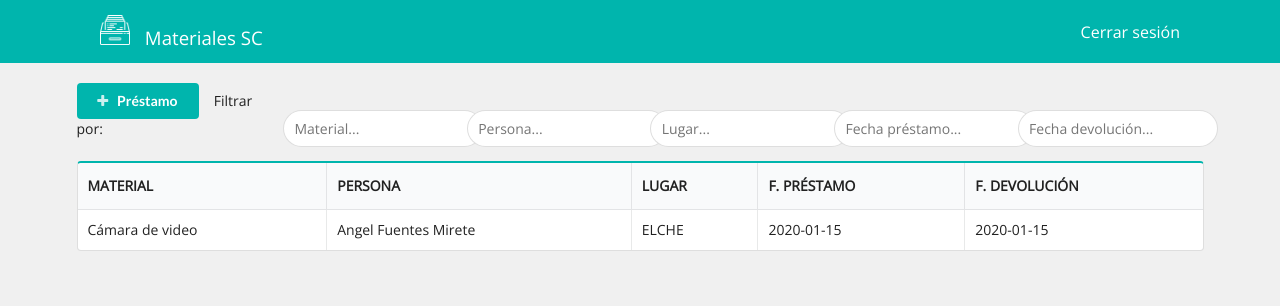
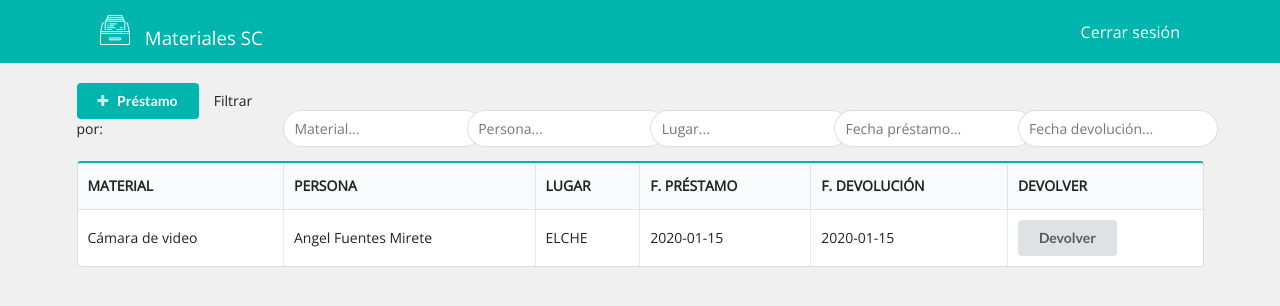
Before and after one commit to manutepowa/Material, a PHP site: page /views/listar.php in a window 1280 px wide. Shown: the top 306 px of the page. Run offline with PHP 8.4, Linux system fonts and the light colour scheme; the visitor is signed in with stand-in values (Sample User, id 1); data comes from the database, SQL or seed files in the repository; tables that the repository leaves empty hold one stand-in row (values such as "Sample post").

Commit message:
primeros cambios en la devolucion

```diff
--- a/site_map/js/main.js
+++ b/site_map/js/main.js
@@ -18,13 +18,13 @@ $(document).ready(function(){
 		;
 	});
 
-	$(document).on('click', 'tr', function(event) {
-		console.log($(this).data('value'));
-		$('#modal-mod-prest')
-			.modal({blurring:true})
-			.modal('show')
-		;
-	});
+	// $(document).on('click', 'tr', function(event) {
+	// 	console.log($(this).data('value'));
+	// 	$('#modal-mod-prest')
+	// 		.modal({blurring:true})
+	// 		.modal('show')
+	// 	;
+	// });
 
 	$(document).on('click', '.results', function(){
 		var desc = $(this).parents('.search').siblings('.content').find('.description');
@@ -214,6 +214,7 @@ $(document).ready(function(){
 								+"<td>"+p[j][3]+"</td>"
 								+"<td>"+p[j][4]+"</td>"
 								+"<td>"+fDev+"</td>"
+								+"<td><input type='hidden' name='id-prest' value='"+p[j][0]+"'/><button class='dev ui button'>Devolver</button></td>"
 								+"</tr>";
 
 
@@ -226,6 +227,23 @@ $(document).ready(function(){
 			});
 		};
 	});
+
+	$(document).on('dblclick', 'td', function(event) {
+		event.preventDefault();
+		$field = $(this);
+		$info = $field.html();
+
+		if($info.indexOf('button') != -1) return;
+
+		$field.html('<div class="ui action input"><input type="text" value="'+$info+'"><button class="ui icon button"><i class="ui icon save"></i></button></div>');
+	});
+
+
+	$(document).on('click', '.dev', function(event) {
+		event.preventDefault();
+		$('#mod-dev').modal('show');
+	});
+
 });
 
 // <div class='ui animated fade button' tabindex='0'>
--- a/views/listar.php
+++ b/views/listar.php
@@ -243,7 +243,22 @@
   </div>
 </div>
 
-
+<div class="ui small modal" id="mod-dev">
+  <div class="header">
+    Devolución de Préstamo
+  </div>
+  <div class="content">
+    <p>¿Quiere usar la fecha y hora actual?</p>
+    <button class="ui button teal">Confirmar</button>
+    <p>Si no quiere utilizar la fecha y hora actual, indique uno aquí:</p>
+    <div class="ui action input">
+      <input type="date" name="dat-dev">
+      <button class="ui icon button">
+      Devolver
+      </button>
+    </div>
+  </div>
+</div>
 
 <div class="cabecera">
     <div class="ui container">
@@ -303,6 +318,7 @@
           <th>LUGAR</th>
           <th>F. PRÉSTAMO</th>
           <th>F. DEVOLUCIÓN</th>
+          <th>DEVOLVER</th>
         </tr>
       </thead>
       <tbody>
```
